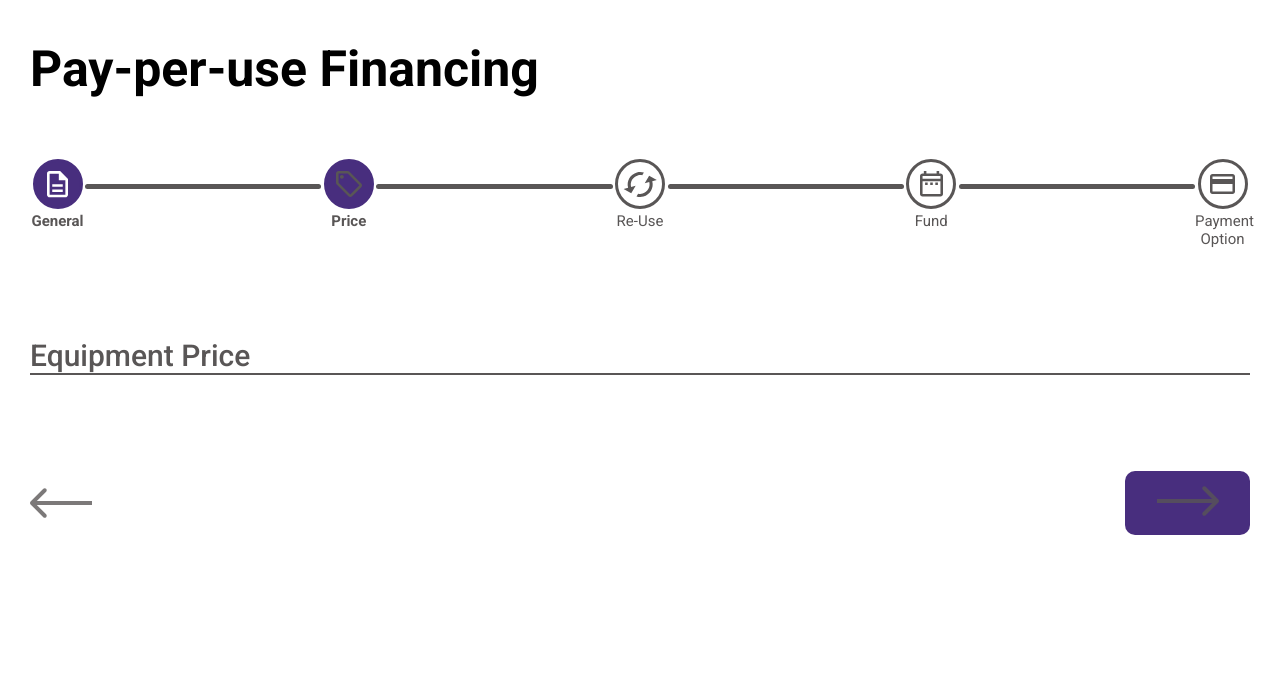
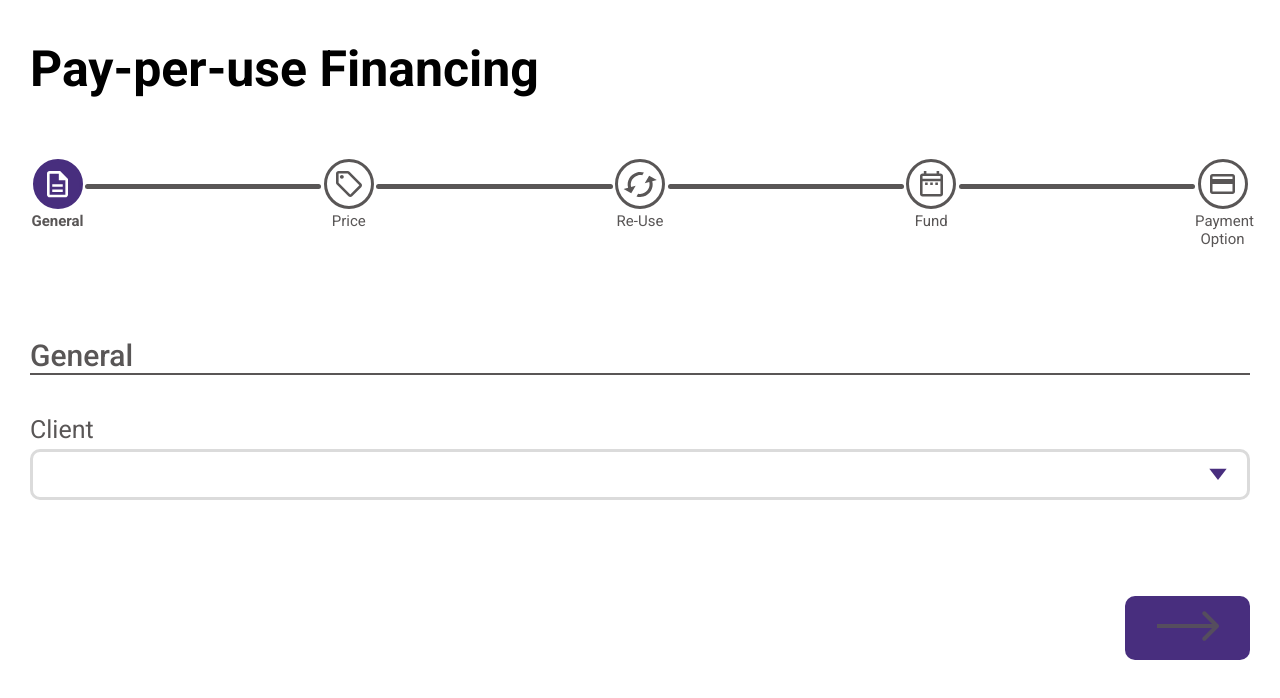
Before and after one commit to yuchiko/vue-payment-flow, a Vue app: page / in a window 1280 px wide. Shown: the top 698 px of the page. Built offline with nearby package versions, Linux system fonts and the light colour scheme.

Commit message:
added vuex

```diff
--- a/package.json
+++ b/package.json
@@ -12,9 +12,11 @@
   },
   "dependencies": {
     "core-js": "^3.6.5",
+    "es6-promise": "^4.2.8",
     "modern-normalize": "^1.0.0",
     "vue": "^2.6.11",
-    "vue-select": "^3.10.8"
+    "vue-select": "^3.10.8",
+    "vuex": "^3.5.1"
   },
   "devDependencies": {
     "@vue/cli-plugin-babel": "~4.5.0",
--- a/src/components/PaymentCalculateForm.vue
+++ b/src/components/PaymentCalculateForm.vue
@@ -2,7 +2,7 @@
   <div>
     <h1 class="h1">Pay-per-use Financing</h1>
     <Stepper :step="step" :tabs="tabs" />
-    <Tab :step="step" :tabs="tabs" />
+    <Tab :step="step" :tabs="tabs"/>
     <Navigation
       :step="step"
       :last-step="tabs.length"
@@ -22,8 +22,8 @@ export default {
   components: { Stepper, Navigation, Tab },
   data(){
     return {
-      step: 2,
-      tabs: tabsData
+      step: 1,
+      tabs: tabsData,
     }
   },
   methods: {
@@ -56,6 +56,10 @@ export default {
 }
 </script>
 
+<style lang="scss">
+  @import "@/components/form/form.scss";
+</style>
+
 <style scoped lang="scss">
   .h1 {
     font-family: Roboto;
--- a/src/components/Tab/Tab.vue
+++ b/src/components/Tab/Tab.vue
@@ -11,7 +11,7 @@ export default {
   name: 'Tab',
   props: {
     step: Number,
-    tabs: Array
+    tabs: Array,
   },
   computed: {
     // helper function to work with array from 0 index
@@ -32,6 +32,8 @@ export default {
       font-size: 30px;
       font-weight: $fw-medium;
       color: $c-primary;
+      margin-top: 0;
+      margin-bottom: 40px;
     }
   }
 </style>
--- a/src/components/Tab/items/GeneralTab.vue
+++ b/src/components/Tab/items/GeneralTab.vue
@@ -1,13 +1,35 @@
 <template>
-  <div>Gen</div>
+  <div>
+    <Select
+      v-model="client"
+      label-string="Client"
+      :options="['Canada', 'United States']"
+      @input="handleInput"
+    />
+  </div>
 </template>
 
 <script>
+import {Select} from '@/components/form'
 
 export default {
   name: 'GeneralTab',
-  props: {
+  components: {Select},
+  computed: {
+    client: {
+      get () {
+        return this.$store.state.paymentForm.client
+      },
+      set (value) {
+        this.$store.commit('UPDATE_FORM_FIELD', {fieldName: 'client', value})
+      }
+    }
   },
+  methods: {
+    handleInput() {
+      console.log(arguments)
+    }
+  }
 }
 </script>
 
--- /dev/null
+++ b/src/components/form/FieldGroup.vue
@@ -0,0 +1,15 @@
+<template>
+  <div class="input-group">
+      <slot />
+  </div>
+</template>
+
+<script>
+export default {
+  name: "FieldGroup",
+};
+</script>
+
+<style computed lang="scss">
+
+</style>
--- /dev/null
+++ b/src/components/form/Label.vue
@@ -0,0 +1,16 @@
+<template>
+  <label class="label"><slot /></label>
+</template>
+
+<script>
+export default {
+  name: "Label",
+};
+</script>
+
+<style computed lang="scss">
+.label {
+  display: block;
+  margin-bottom: 4px;
+}
+</style>
--- /dev/null
+++ b/src/components/form/Select.vue
@@ -0,0 +1,47 @@
+<template>
+  <FieldGroup>
+    <Label>{{ labelString }}</Label>
+    <v-select v-bind="$attrs" v-on="parentListeners">
+      <template #open-indicator="{ attributes }">
+        <span v-bind="attributes">
+          <selectIcon />
+        </span>
+      </template>
+    </v-select>
+  </FieldGroup>
+</template>
+
+<script>
+import vSelect from "vue-select";
+import selectIcon from "@/assets/icons/select-icon.svg?inline";
+import FieldGroup from "./FieldGroup";
+import Label from "./Label";
+
+export default {
+  name: "Select",
+  components: { vSelect, selectIcon, Label, FieldGroup },
+  props: {
+    labelString: String,
+  },
+  computed: {
+    parentListeners: function() {
+      // var vm = this;
+      return Object.assign({}, this.$listeners);
+    },
+  },
+};
+</script>
+
+<style lang="scss">
+@import "vue-select/src/scss/vue-select.scss";
+
+.vs {
+  &__dropdown-toggle {
+    border: 3px solid $c-border;
+    border-radius: 10px;
+  }
+  &__actions {
+    padding: 0px 20px 0 5px;
+  }
+}
+</style>
--- /dev/null
+++ b/src/components/form/index.js
@@ -0,0 +1,9 @@
+import Select from './Select'
+import Label from './Label'
+import FieldGroup from './FieldGroup'
+
+export {
+    Select,
+    Label,
+    FieldGroup
+}
--- /dev/null
+++ b/src/store/index.js
@@ -0,0 +1,18 @@
+import Vue from 'vue';
+import 'es6-promise/auto';
+import Vuex from 'vuex';
+
+import paymentForm from './modules/payment_form';
+
+
+Vue.use(Vuex);
+
+export const store = new Vuex.Store({
+  state: {},
+  getters: {},
+  mutations: {},
+  actions: {},
+  modules: {
+    paymentForm,
+  },
+});
--- /dev/null
+++ b/src/store/modules/payment_form.js
@@ -0,0 +1,28 @@
+const state = () => ({
+  client: "",
+  equipment_type: "",
+  financial_product: "",
+  shift_model: "",
+});
+
+const getters = {
+};
+
+const actions = {
+  updateFormField({ commit }, fieldName, newValue) {
+    commit("UPDATE_FORM_FIELD", fieldName, newValue);
+  },
+};
+
+const mutations = {
+  UPDATE_FORM_FIELD(state, {fieldName, value}) {
+    state[fieldName] = value;
+  },
+};
+
+export default {
+  state,
+  getters,
+  mutations,
+  actions,
+};
```
Also changed, not shown: src/main.js (+14 -0 lines), src/assets/icons/select-icon.svg (added), src/components/form/form.scss (added), 1 other file (tests, documents, lock files or other folders).
